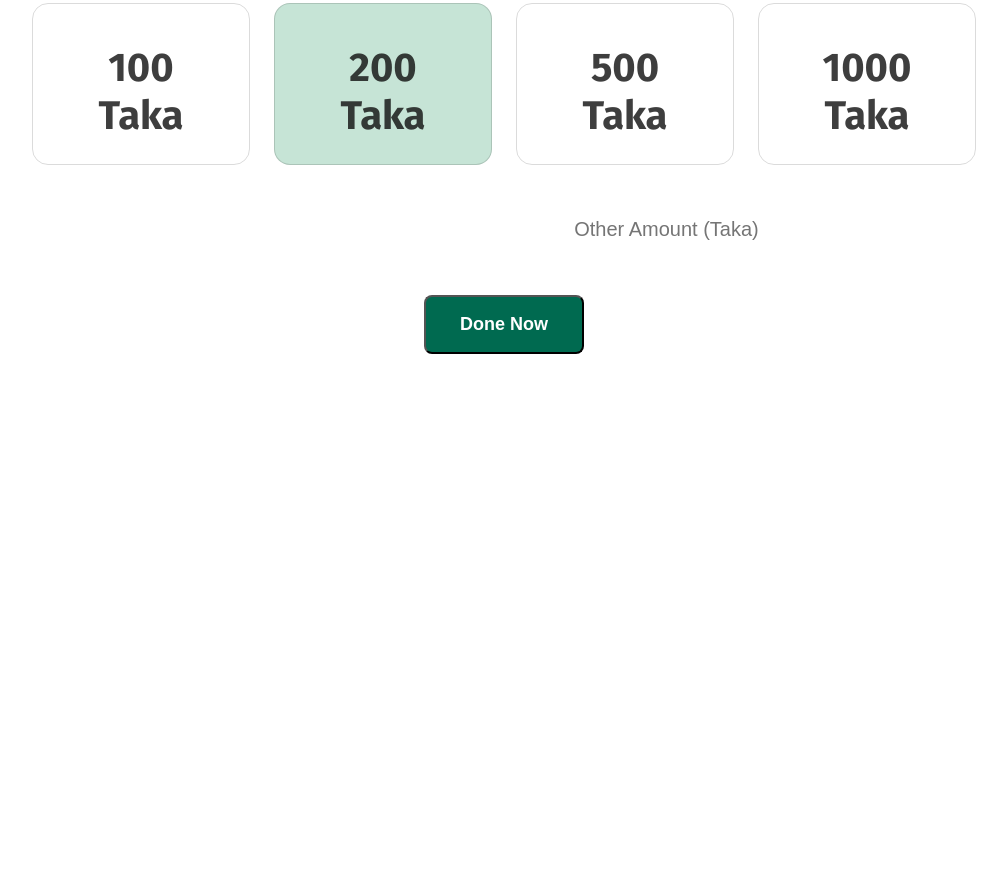
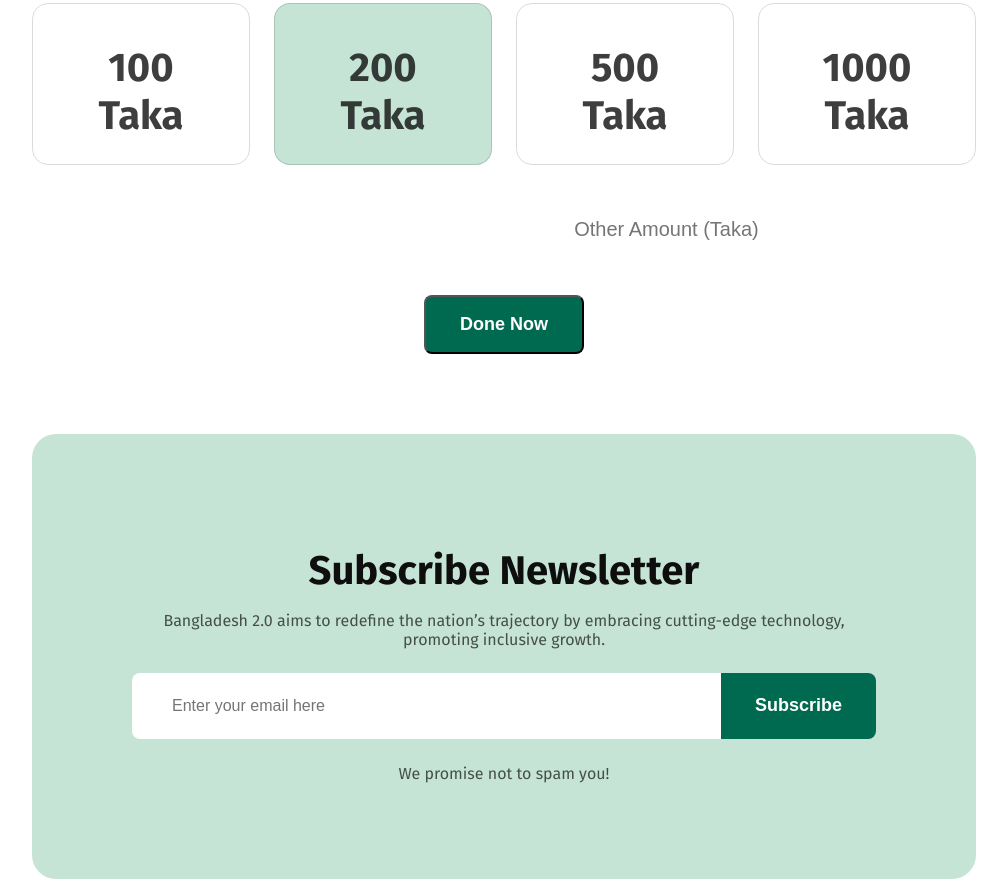
Before and after one commit to shafayatGit/Assignment-1, a plain HTML site: page index.html in a window 1280 px wide. Shown: the part 2772-3659 px from the top of the page, without its empty margins (136-1143 px from the left). Before the commit the page ends 3134 px from the top, so only its background shows below. Drawn offline with Linux system fonts and the light colour scheme.

Commit message:
subscribe section added

```diff
--- a/index.html
+++ b/index.html
@@ -93,6 +93,17 @@
             <input type="number" placeholder="Other Amount (Taka)">
             <button class="btn_primary">Done Now</button>
         </section>
+        <section class="subscribe_container fira-sans-normal">
+            <div class="all">
+                <h1 class="subscribe_title">Subscribe Newsletter</h1>
+            <p class="subscribe_description">Bangladesh 2.0 aims to redefine the nation’s trajectory by embracing cutting-edge technology, promoting inclusive growth.</p>
+        <div class="input_btn">
+            <input type="text" placeholder="Enter your email here">
+            <button>Subscribe</button>
+        </div>
+            <p class="last_desc" >We promise not to spam you!</p>
+            </div>
+        </section>
     </main>
     <footer>
 
--- a/styles/style.css
+++ b/styles/style.css
@@ -295,3 +295,71 @@ color: rgba(14, 14, 14, 0.3);
 font-size: 20px;
 font-weight: 400;
 }
+
+/* Sucscribe Section */
+
+.subscribe_container{
+    border-radius: 24px;
+background: rgb(198, 228, 214);
+text-align: center;
+margin-top: 80px;
+}
+
+.all{
+    padding: 80px 100px;
+}
+
+.subscribe_title{
+    color: rgb(14, 14, 14);
+font-size: 40px;
+font-weight: 700;
+margin-bottom: 16px;
+}
+
+.subscribe_description{
+    color: rgba(14, 14, 14, 0.7);
+font-size: 16px;
+font-weight: 400;
+margin-bottom: 24px;
+}
+
+.input_btn{
+    display: flex;
+    justify-content: center;
+    margin-bottom: 25px;
+}
+
+.subscribe_container input{
+    width: 600px;
+height: 30px;
+padding: 18px 40px;
+border-radius: 8px 0 0 8px;
+border: none;
+color: rgba(14, 14, 14, 0.3);
+font-size: 16px;
+font-weight: 400;
+margin-right: 0px;
+}
+
+.subscribe_container button{
+    color: rgb(255, 255, 255);
+    font-size: 18px;
+    font-weight: 600;
+    padding: 17px 34px;
+    background-color: rgb(0, 106, 80);
+    border-radius: 0 8px 8px 0;
+    margin-right: 0;
+    border: none;
+}
+
+.subscribe_container button:hover{
+    background-color:lightseagreen;
+    color: darkolivegreen;
+}
+
+.last_desc{
+    color: rgba(14, 14, 14, 0.7);
+font-family: Fira Sans;
+font-size: 16px;
+font-weight: 400;
+}
```
